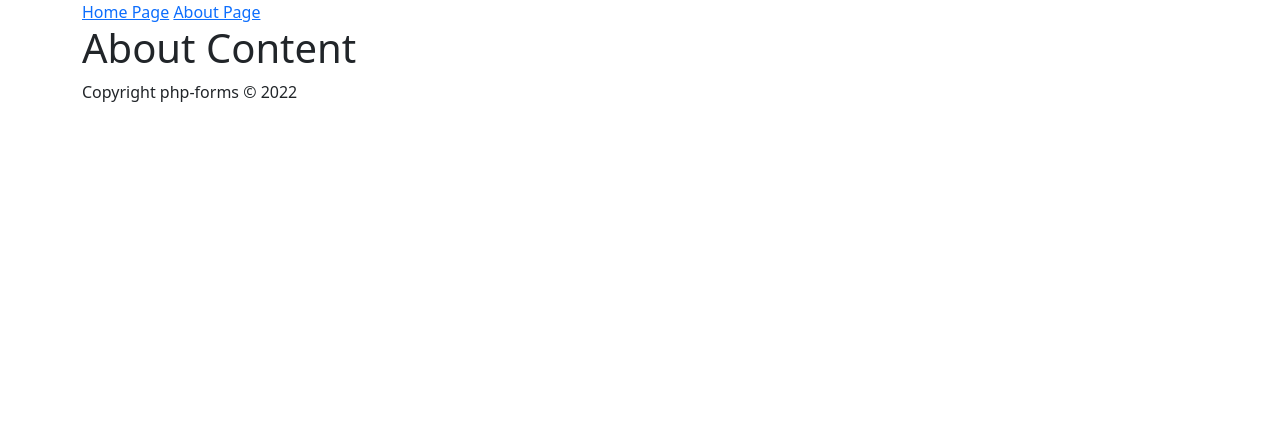
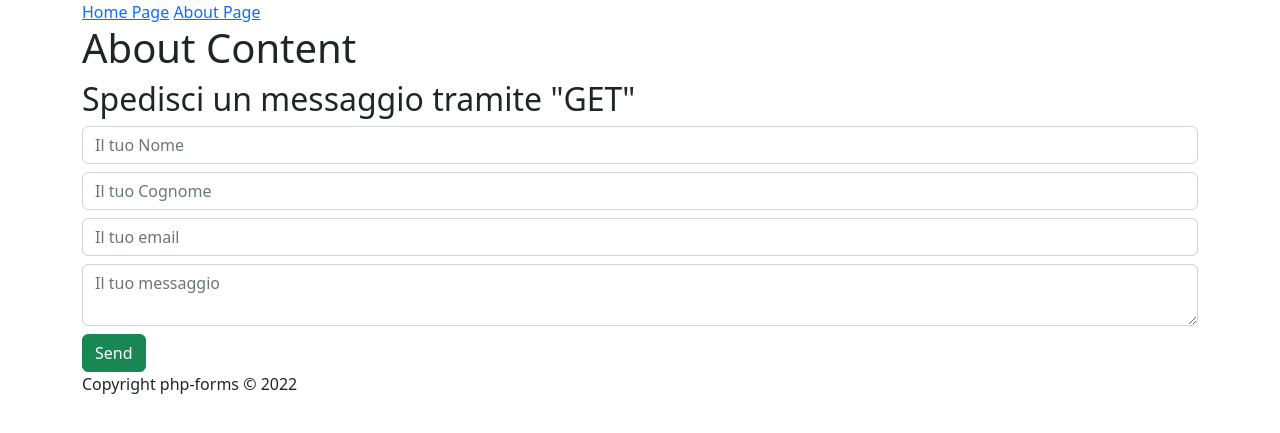
Before and after one commit to urlastway/php-forms, a PHP site: page /abuot.php in a window 1280 px wide. Shown: the top 433 px of the page. Run offline with PHP 8.4, Linux system fonts and the light colour scheme.

Commit message:
add method GET

```diff
--- a/abuot.php
+++ b/abuot.php
@@ -7,6 +7,15 @@
 <body>
     <div class="container">
         <h1>About Content</h1>
+        <h2>Spedisci un messaggio tramite "GET"</h2>
+        <!--FORM-->
+        <form action="check_get.php" method="GET">
+            <input type="text" name="name" placeholder="Il tuo Nome" class="form-control mt-2">
+            <input type="text" name="lastname" placeholder="Il tuo Cognome" class="form-control mt-2">
+            <input type="email" name="email" placeholder="Il tuo email" class="form-control mt-2">
+            <textarea name="messagge" placeholder="Il tuo messaggio" class="form-control mt-2"></textarea>
+            <input type="submit" value="Send" class="btn btn-success mt-2">
+        </form>
     </div>
 </body>
 
```
Also changed, not shown: check_get.php (added, +11 -0 lines).
